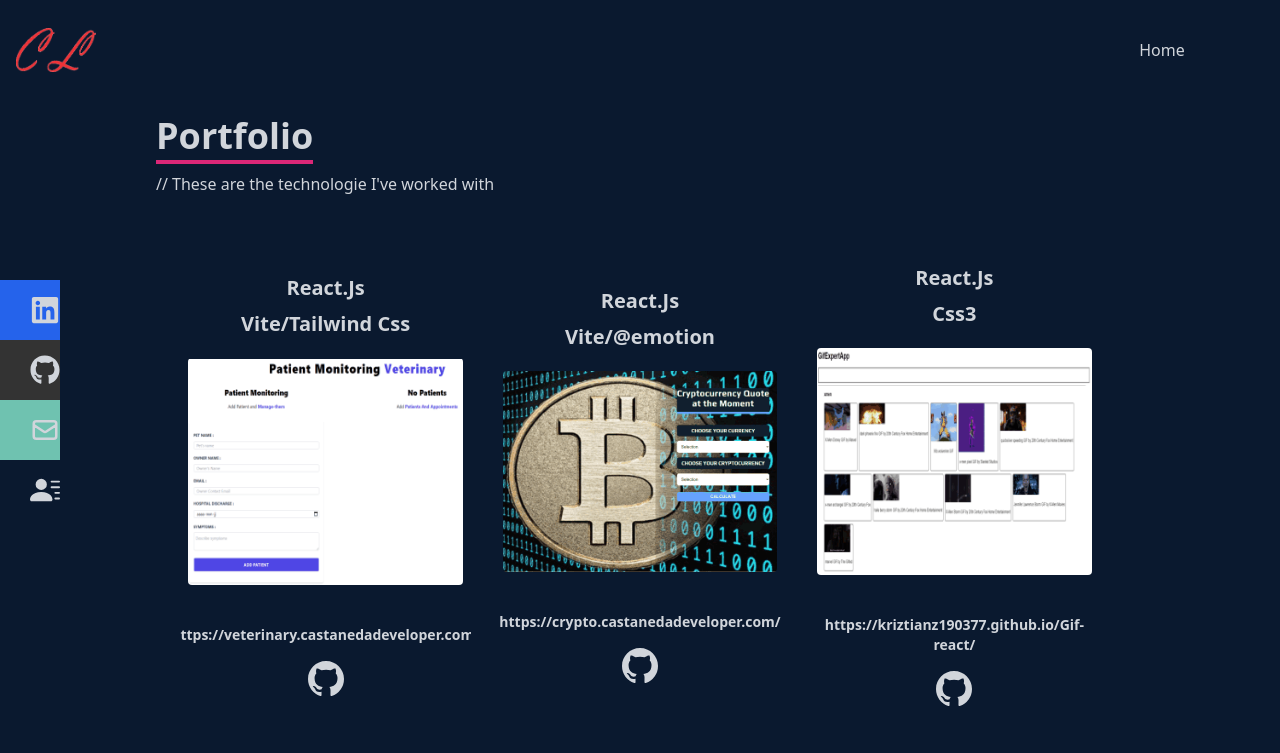
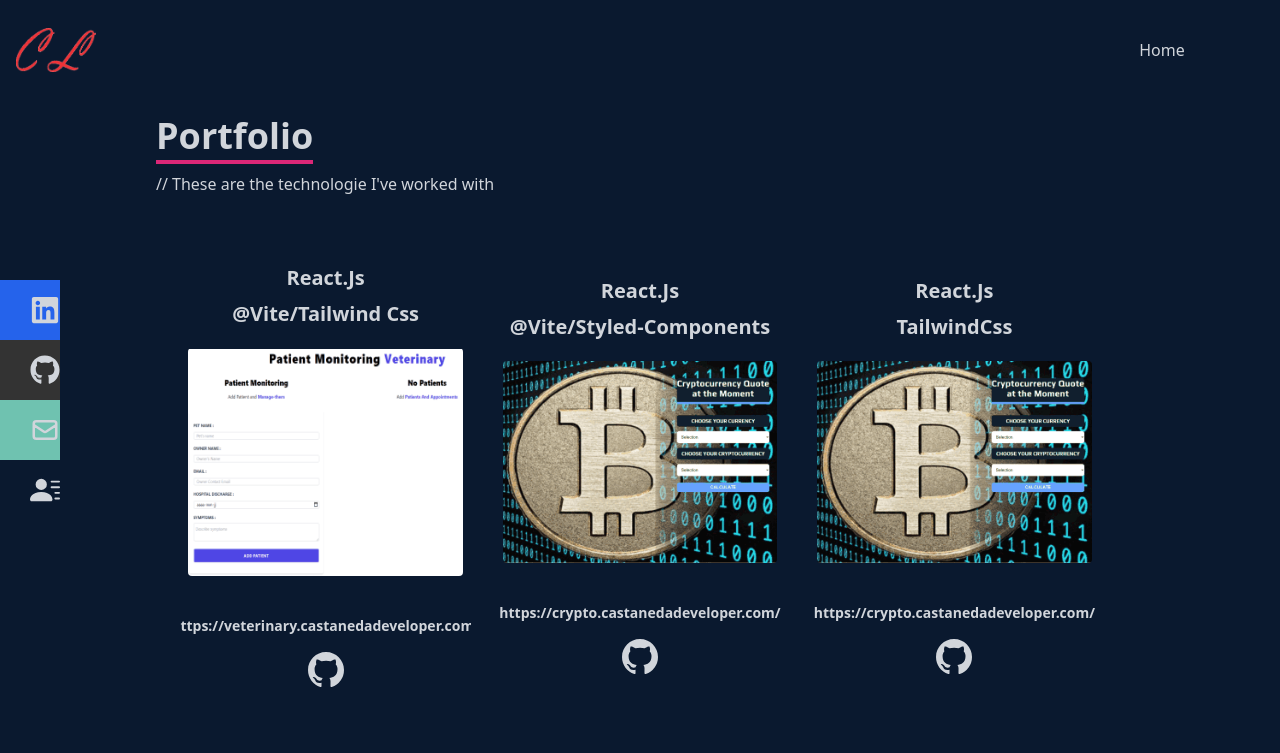
Before and after one commit to Kriztianz190377/my-site-web, a React (Vite) app: page /portfolio in a window 1280 px wide. Shown: the top 753 px of the page. Built offline with nearby package versions, Linux system fonts and the light colour scheme.

Commit message:
Skills modified

```diff
--- a/src/components/portfolio/Skillsportfolio.jsx
+++ b/src/components/portfolio/Skillsportfolio.jsx
@@ -33,7 +33,7 @@ const Skillsportfolio = () => {
           <div className="lg:w-[30%] md:w-[40%] rounded-xl hover:bg-[#0d1f3a] duration-500 m-3 ">
             <Skillportafolio
               title={"React.Js"}
-              subtitle={"Vite/Tailwind Css"}
+              subtitle={"@Vite/Tailwind Css"}
               src={VT}
               alt={"Veterinary"}
               websitename={"https://veterinary.castanedadeveloper.com/"}
@@ -44,11 +44,22 @@ const Skillsportfolio = () => {
           <div className="lg:w-[30%] md:w-[40%] rounded-xl hover:bg-[#0d1f3a] duration-500 m-3 ">
             <Skillportafolio
               title={"React.Js"}
-              subtitle={"Vite/@emotion"}
+              subtitle={"@Vite/Styled-Components"}
               src={CM}
               alt={"Veterinary"}
               websitename={"https://crypto.castanedadeveloper.com/"}
               href={"https://github.com/Kriztianz190377/Crypto"}
+              icon={<BsGithub />}
+            />
+          </div>
+          <div className="lg:w-[30%] md:w-[40%] rounded-xl hover:bg-[#0d1f3a] duration-500 m-3 ">
+            <Skillportafolio
+              title={"React.Js"}
+              subtitle={"TailwindCss"}
+              src={CM}
+              alt={"Veterinary"}
+              websitename={"https://crypto.castanedadeveloper.com/"}
+              href={"https://github.com/Kriztianz190377/Crypto-TailwindCss"}
               icon={<BsGithub />}
             />
           </div>
```
